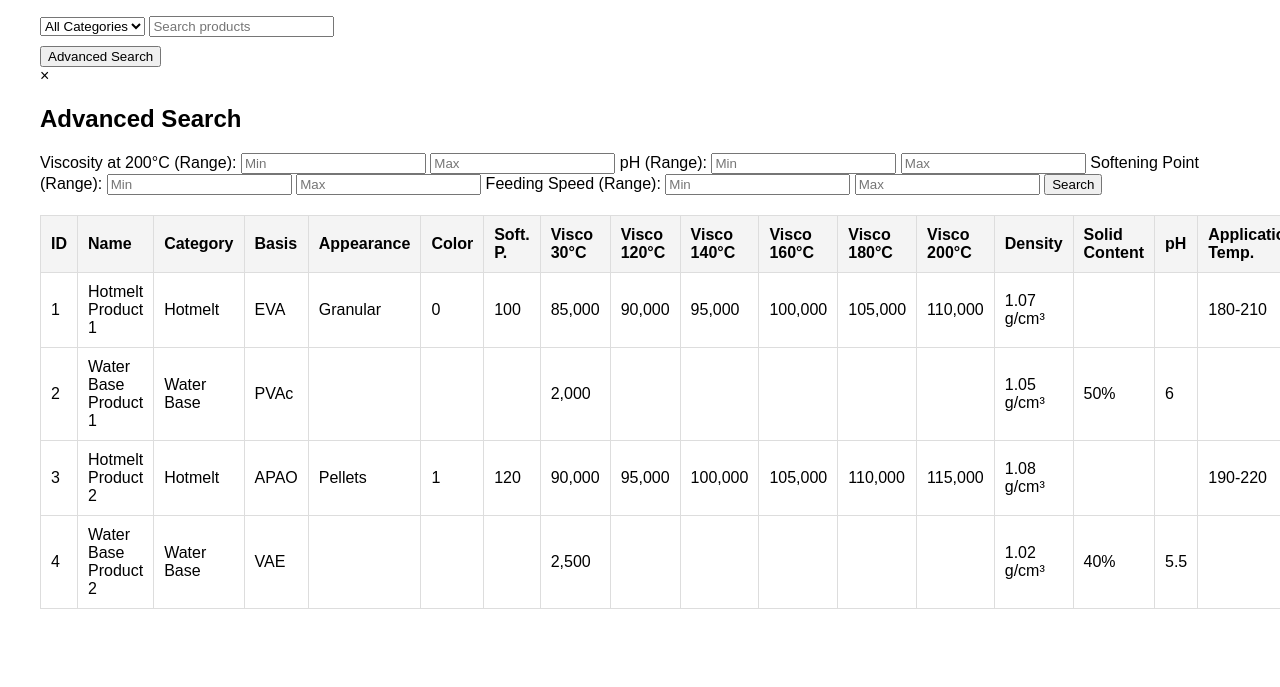
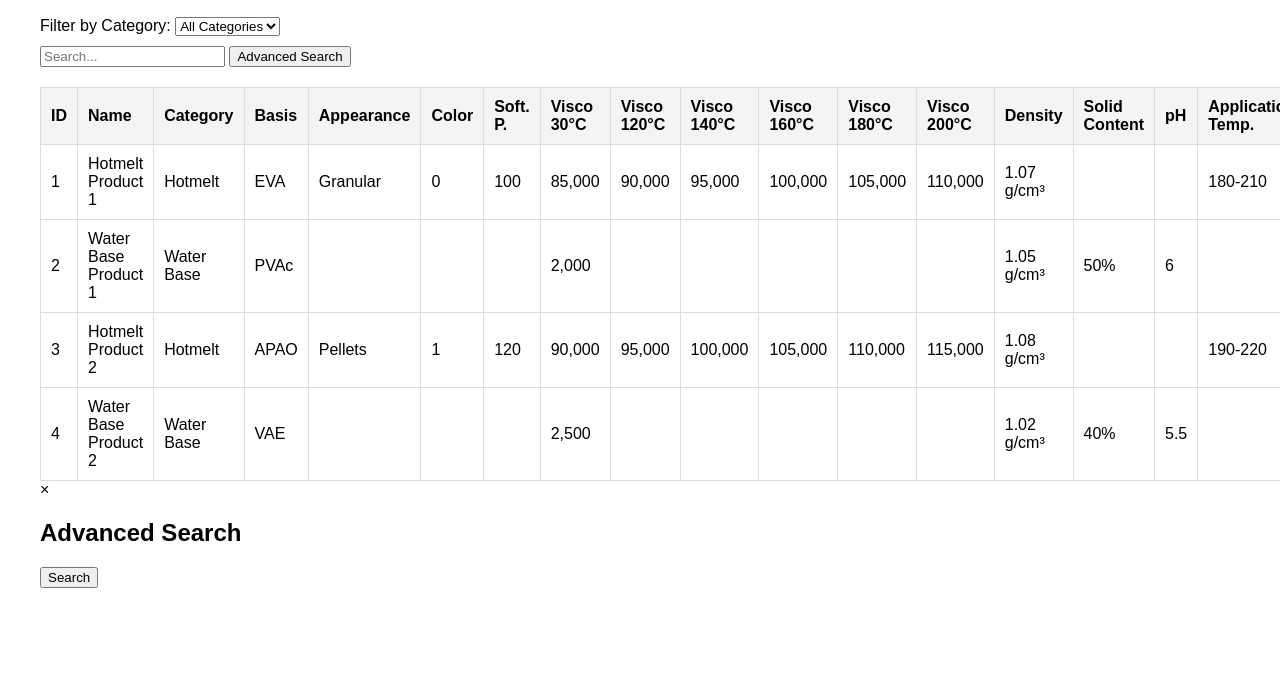
Before and after one commit to Gimmicks312/Adhesive-products, a website: page index.html in a window 1280 px wide. Shown: the part 113-800 px from the top of the page. Drawn offline with Linux system fonts and the light colour scheme.

Commit message:
Update index.html

```diff
--- a/index.html
+++ b/index.html
@@ -7,53 +7,22 @@
   <link rel="stylesheet" href="styles.css">
 </head>
 <body>
-    <h1>Adhesive Product Database</h1>
+  <h1>Adhesive Products</h1>
 
-    <!-- Regular Filters -->
-    <div>
+  <!-- Filter Section -->
+  <div class="filters">
+    <label for="categoryFilter">Filter by Category:</label>
     <select id="categoryFilter">
       <option value="">All Categories</option>
+      <!-- Categories will be populated dynamically -->
     </select>
-        <input type="text" id="dynamicFilter" placeholder="Search products">
   </div>
 
-    <!-- Button to Open Advanced Search Pop-up -->
+  <!-- Search Section -->
+  <input type="text" id="dynamicFilter" placeholder="Search...">
   <button id="advancedSearchBtn">Advanced Search</button>
 
-    <!-- Advanced Search Pop-up -->
-    <div id="advancedSearchPopup" class="popup">
-        <div class="popup-content">
-            <span class="close-btn">&times;</span>
-            <h2>Advanced Search</h2>
-
-            <form id="advancedSearchForm">
-                <!-- Viscosity Range -->
-                <label for="viscosityRange">Viscosity at 200°C (Range):</label>
-                <input type="number" id="viscosityMin" placeholder="Min" />
-                <input type="number" id="viscosityMax" placeholder="Max" />
-
-                <!-- pH Range -->
-                <label for="phRange">pH (Range):</label>
-                <input type="number" id="phMin" placeholder="Min" />
-                <input type="number" id="phMax" placeholder="Max" />
-
-                <!-- Softening Point Range -->
-                <label for="softeningPointRange">Softening Point (Range):</label>
-                <input type="number" id="softeningPointMin" placeholder="Min" />
-                <input type="number" id="softeningPointMax" placeholder="Max" />
-
-                <!-- Feeding Speed Range -->
-                <label for="feedingSpeedRange">Feeding Speed (Range):</label>
-                <input type="number" id="feedingSpeedMin" placeholder="Min" />
-                <input type="number" id="feedingSpeedMax" placeholder="Max" />
-
-                <!-- Search Button -->
-                <button type="submit" id="searchBtn">Search</button>
-            </form>
-        </div>
-    </div>
-
-    <!-- Product Table -->
+  <!-- Table to display products -->
   <table>
     <thead>
       <tr>
@@ -80,11 +49,25 @@
       </tr>
     </thead>
     <tbody id="productTableBody">
-            <!-- Product rows will be displayed here -->
+      <!-- Product rows will be inserted here -->
     </tbody>
   </table>
 
-    <script src="advancedSearch.js"></script>
-    <script src="script.js"></script>
+  <!-- Advanced Search Pop-up -->
+  <div id="advancedSearchModal" class="modal">
+    <div class="modal-content">
+      <span id="closeModal" class="close">&times;</span>
+      <h2>Advanced Search</h2>
+
+      <form id="advancedSearchForm">
+        <!-- Dynamic filters will be populated here -->
+      </form>
+
+      <button id="searchAdvanced">Search</button>
+    </div>
+  </div>
+
+  <script src="script.js"></script> <!-- Your existing script -->
+  <script src="script2.js"></script> <!-- New script for advanced search -->
 </body>
 </html>
```
Lines whose indentation alone changed are shown as unchanged.
